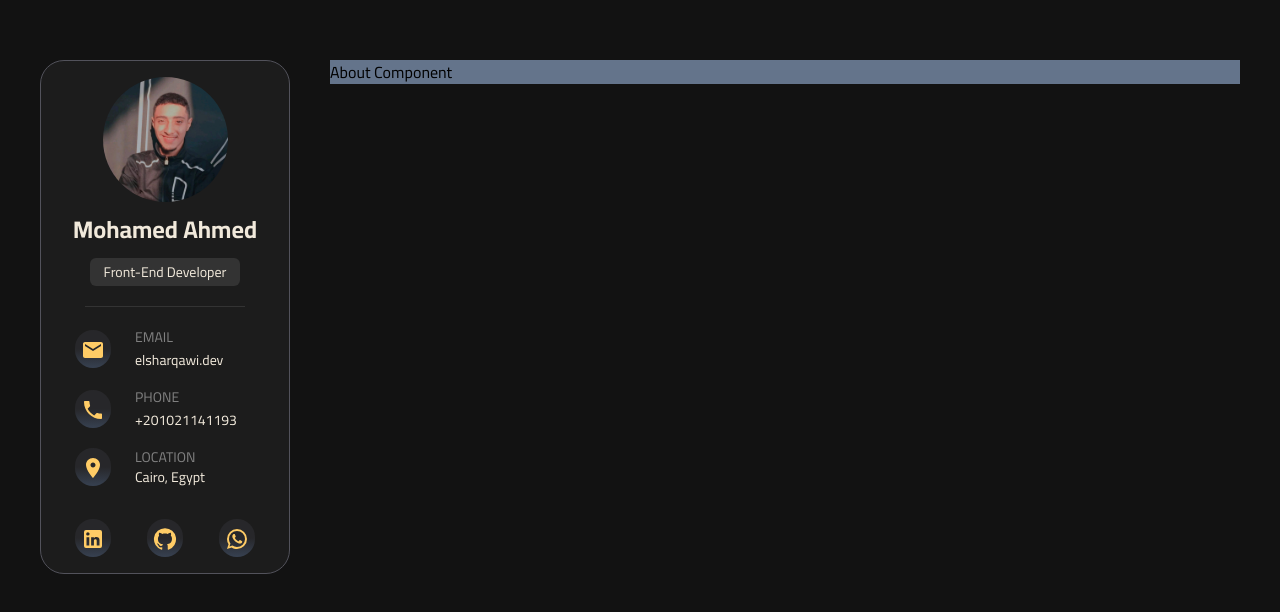
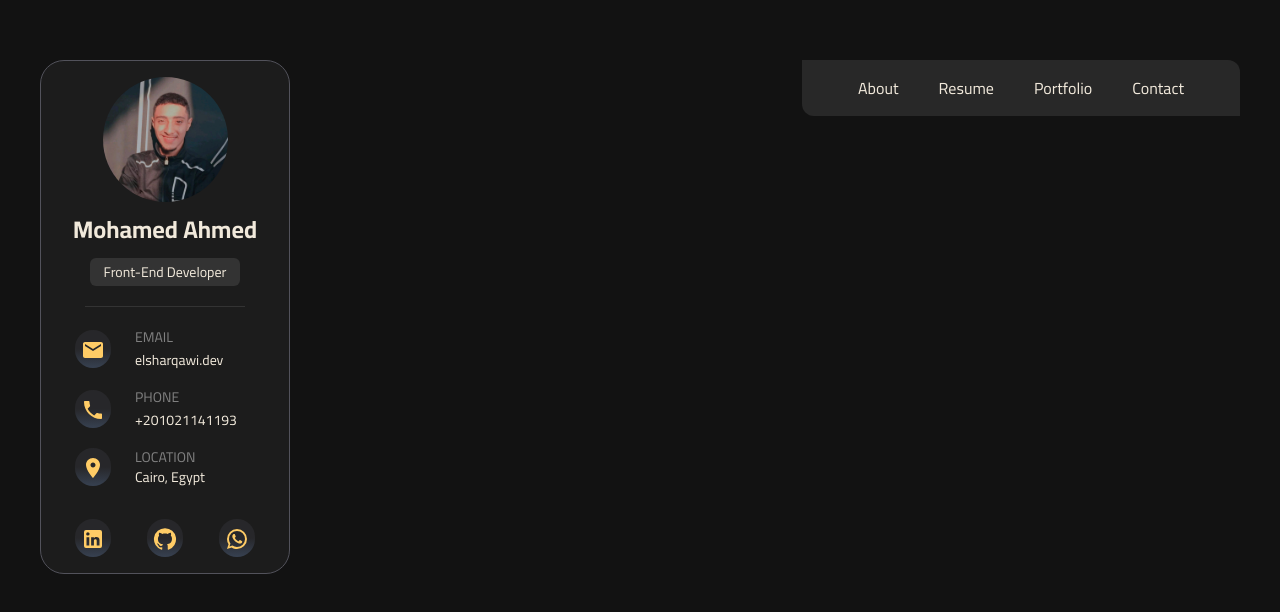
Before and after one commit to Mohamed-Elbehery/portfolio, a Next.js app: page / in a window 1280 px wide. Shown: the top 612 px of the page. Built offline with nearby package versions, Linux system fonts and the light colour scheme.

Commit message:
HOC, Navbar, Components

```diff
--- a/app/(root)/(home)/page.tsx
+++ b/app/(root)/(home)/page.tsx
@@ -1,10 +1,16 @@
-import { About, Sidebar } from "@/components";
+import { About, Contact, HOC, Portfolio, Resume, Sidebar } from "@/components";
+import { SearchParamsProps } from "@/types";
 
-const page = () => {
+const page = ({ searchParams }: SearchParamsProps) => {
   return (
     <main>
       <Sidebar />
-      <About />
+      <HOC searchParams={searchParams}>
+        <About searchParams={searchParams} />
+        <Resume searchParams={searchParams} />
+        <Portfolio searchParams={searchParams} />
+        <Contact searchParams={searchParams} />
+      </HOC>
     </main>
   );
 };
--- a/app/globals.css
+++ b/app/globals.css
@@ -175,3 +175,21 @@ main aside .social-icons {
 .gold-gradient:hover::after {
   @apply opacity-100;
 }
+
+/*! Navbar */
+.nav-link {
+  @apply hover:text-light-gold transition duration-300 cursor-pointer capitalize;
+}
+
+.nav-active-link {
+  @apply text-light-gold;
+}
+
+/*! Components */
+.component {
+  @apply absolute inset-0 opacity-0 transition-all duration-300 text-wheat rounded-xl p-8 py-4 min-h-[515px] ease-out;
+}
+
+.active-component {
+  @apply !opacity-100 bg-section-background delay-[200ms];
+}
--- a/components/About.tsx
+++ b/components/About.tsx
@@ -1,5 +1,16 @@
-const About = () => {
-  return <article className="flex-[6] bg-slate-500">About Component</article>;
+import { SearchParamsProps } from "@/types";
+
+const About = ({ searchParams }: SearchParamsProps) => {
+  return (
+    <div
+      className={`${
+        searchParams?.activeLink?.toLowerCase() === "about" &&
+        "active-component"
+      } component`}
+    >
+      <h1>About Component</h1>
+    </div>
+  );
 };
 
 export default About;
--- /dev/null
+++ b/components/Contact.tsx
@@ -0,0 +1,16 @@
+import { SearchParamsProps } from "@/types";
+
+const Contact = ({ searchParams }: SearchParamsProps) => {
+  return (
+    <div
+      className={`${
+        searchParams?.activeLink?.toLowerCase() === "contact" &&
+        "active-component"
+      } component`}
+    >
+      <h1>Contact Component</h1>
+    </div>
+  );
+};
+
+export default Contact;
--- a/components/ContactInformation.tsx
+++ b/components/ContactInformation.tsx
@@ -1,10 +1,10 @@
 import Link from "next/link";
 import { contactInformation } from "@/constants";
-import { Info } from "@/types";
+import { InfoProps } from "@/types";
 
 const ContactInformation = () => {
   //TODO Display Email & Phone as Links and Location as a Normal Text
-  const information = ({ title, alias, value }: Info) => {
+  const information = ({ title, alias, value }: InfoProps) => {
     return (
       <>
         {title.toLowerCase() === "email" ? (
--- /dev/null
+++ b/components/HOC.tsx
@@ -0,0 +1,18 @@
+import React from "react";
+import Navbar from "./Navbar";
+
+type Props = {
+  children: React.ReactNode | JSX.Element;
+  searchParams: { activeLink: string | undefined };
+};
+
+const HOC = ({ children, searchParams }: Props) => {
+  return (
+    <article className="relative flex-[6]">
+      <Navbar searchParams={searchParams} />
+      {children}
+    </article>
+  );
+};
+
+export default HOC;
--- /dev/null
+++ b/components/Navbar.tsx
@@ -0,0 +1,57 @@
+"use client";
+
+import { SearchParamsProps } from "@/types";
+import useNavbar from "@/hooks/useNavbar";
+
+const Navbar = ({ searchParams }: SearchParamsProps) => {
+  const { activeLink, handleClick } = useNavbar();
+
+  const { activeLink: query } = searchParams;
+
+  return (
+    <nav className="absolute right-0 top-0 bg-[#282828] rounded-tr-xl rounded-bl-xl z-50 text-wheat">
+      <ul className="flex items-center gap-10 p-4 px-14">
+        <li
+          onClick={handleClick}
+          data-link="about"
+          className={`${
+            (activeLink === "about" || query === "about") && "nav-active-link"
+          } nav-link`}
+        >
+          about
+        </li>
+        <li
+          onClick={handleClick}
+          data-link="resume"
+          className={`${
+            (activeLink === "resume" || query === "resume") && "nav-active-link"
+          } nav-link`}
+        >
+          resume
+        </li>
+        <li
+          onClick={handleClick}
+          data-link="portfolio"
+          className={`${
+            (activeLink === "portfolio" || query === "portfolio") &&
+            "nav-active-link"
+          } nav-link`}
+        >
+          portfolio
+        </li>
+        <li
+          onClick={handleClick}
+          data-link="contact"
+          className={`${
+            (activeLink === "contact" || query === "contact") &&
+            "nav-active-link"
+          } nav-link`}
+        >
+          contact
+        </li>
+      </ul>
+    </nav>
+  );
+};
+
+export default Navbar;
--- /dev/null
+++ b/components/Portfolio.tsx
@@ -0,0 +1,16 @@
+import { SearchParamsProps } from "@/types";
+
+const Portfolio = ({ searchParams }: SearchParamsProps) => {
+  return (
+    <div
+      className={`${
+        searchParams?.activeLink?.toLowerCase() === "portfolio" &&
+        "active-component"
+      } component`}
+    >
+      <h1>Portfolio Component</h1>
+    </div>
+  );
+};
+
+export default Portfolio;
--- /dev/null
+++ b/components/Resume.tsx
@@ -0,0 +1,16 @@
+import { SearchParamsProps } from "@/types";
+
+const Resume = ({ searchParams }: SearchParamsProps) => {
+  return (
+    <div
+      className={`${
+        searchParams?.activeLink?.toLowerCase() === "resume" &&
+        "active-component"
+      } component`}
+    >
+      <h1>Resume Component</h1>
+    </div>
+  );
+};
+
+export default Resume;
--- a/components/index.ts
+++ b/components/index.ts
@@ -1,2 +1,8 @@
 export { default as Sidebar } from "./Sidebar";
+export { default as ContactInformation } from "./ContactInformation";
 export { default as About } from "./About";
+export { default as Resume } from "./Resume";
+export { default as Portfolio } from "./Portfolio";
+export { default as Contact } from "./Contact";
+export { default as Navbar } from "./Navbar";
+export { default as HOC } from "./HOC";
--- /dev/null
+++ b/hooks/useNavbar.tsx
@@ -0,0 +1,20 @@
+"use client";
+import { useRouter } from "next/navigation";
+import { useState } from "react";
+
+const useNavbar = () => {
+  const [activeLink, setActiveLink] = useState<string | undefined>("");
+  const router = useRouter();
+
+  const handleClick = (e: React.MouseEvent<HTMLElement>) => {
+    const activeLinkValue = e?.currentTarget?.dataset?.link?.toLowerCase();
+
+    setActiveLink(activeLinkValue);
+
+    router.push(`/?activeLink=${activeLinkValue}`);
+  };
+
+  return { activeLink, handleClick };
+};
+
+export default useNavbar;
--- a/types/index.ts
+++ b/types/index.ts
@@ -1,5 +1,9 @@
-export type Info = {
+export type InfoProps = {
   title: string;
   alias: string | undefined;
   value: string;
 };
+
+export type SearchParamsProps = {
+  searchParams: { activeLink: undefined | string };
+}
```
